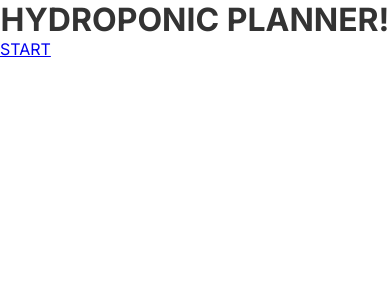
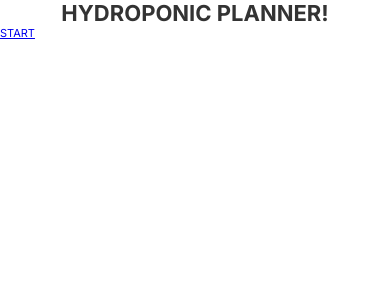
Before and after one commit to DorPlaut/hydroponic-planner, a Next.js app: page / in a window 390 px wide. Shown: the top 300 px of the page. Built offline with nearby package versions, Linux system fonts and the light colour scheme.

Commit message:
Update globals.css

```diff
--- a/src/app/globals.css
+++ b/src/app/globals.css
@@ -5,7 +5,7 @@
   font-family: 'Franklin Gothic Medium', 'Arial Narrow', Arial, sans-serif;
   /* page variables */
 
-  --borderRadius: 15px;
+  --borderRadius: 10px;
   /* colors */
   --redLight: rgb(255, 184, 184);
   --redDark: rgb(114, 2, 2);
@@ -36,6 +36,7 @@ body {
   cursor: pointer;
   transition: 0.2s;
   user-select: none;
+  font-size: 0.8rem;
 }
 /* header */
 
@@ -71,6 +72,7 @@ h1 {
   height: 3rem;
   padding: 0.5rem;
   margin: 0.25rem;
+  font-size: 0.8rem;
 }
 .control input {
   padding: 0.25rem;
@@ -105,7 +107,7 @@ h1 {
   background: black;
   padding: 1rem;
   transition: 1s;
-  top: 15%;
+  bottom: 1rem;
 }
 .measurements-container {
   right: 0;
@@ -133,7 +135,7 @@ h1 {
   padding: 0.5rem;
   position: absolute;
   top: 0;
-
+  font-size: 0.8rem;
   border-radius: var(--borderRadius) 0 0 var(--borderRadius);
 }
 .measurements-toggle {
@@ -161,3 +163,10 @@ h1 {
 .letter-tag .length {
   font-size: 0.5rem;
 }
+
+/* media quaryes */
+@media screen and (max-width: 768px) {
+  :root {
+    font-size: 11px;
+  }
+}
```
